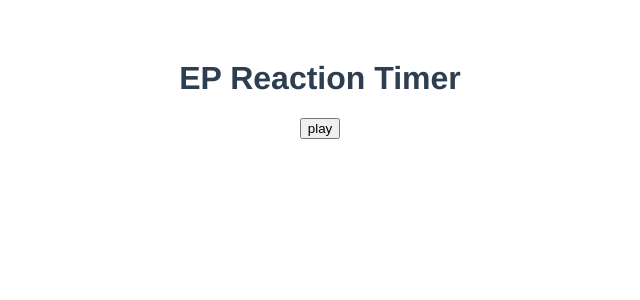
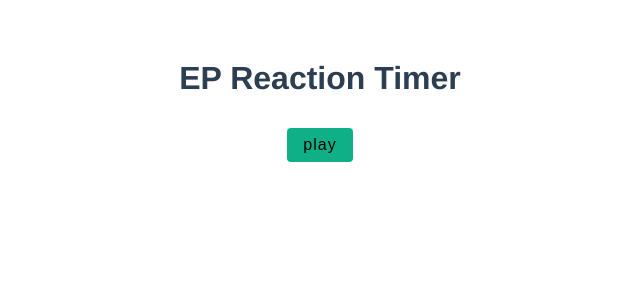
Before and after one commit to soehtut/reaction-timer-the-net-ninja, a Vue app: page / in a window 1280 px wide. Shown: the top 300 px of the page, without its empty margins (320-960 px from the left). Built offline with nearby package versions, Linux system fonts and the light colour scheme.

Commit message:
Finishing Touches

```diff
--- a/src/App.vue
+++ b/src/App.vue
@@ -47,4 +47,18 @@
   color: #2c3e50;
   margin-top: 60px;
 }
+button {
+  background-color: #0faf87;
+  border: none;
+  padding: 8px 16px;
+  border-radius: 4px;
+  font-size: 16px;
+  letter-spacing: 1px;
+  cursor: pointer;
+  margin: 10px;
+}
+button[disabled] {
+  opacity: 0.2;
+  cursor: not-allowed;
+}
 </style>
--- a/src/components/Block.vue
+++ b/src/components/Block.vue
@@ -55,4 +55,9 @@
         padding: 100px 0;
         margin: 40px auto;
     }
+    .rank {
+        font-size: 1.4em;
+        color: #0faf87;
+        font-weight: bold;
+    }
 </style>
--- a/src/components/Results.vue
+++ b/src/components/Results.vue
@@ -1,11 +1,26 @@
 <template>
     <p>Reaction Time : {{ score }} ms</p>
+    <p class="rank">{{ rank }}</p>
 </template>
 
 <script>
 export default {
     props: [
         'score'
-    ]
+    ],
+    data() {
+        return {
+            rank: null
+        }
+    },
+    mounted() {
+        if(this.score < 250) {
+            this.rank = 'Light Speed'
+        } else if(this.score < 400){
+            this.rank = 'Pretty Fast'
+        } else {
+            this.rank = 'Slot...'
+        }
+    }
 }
 </script>
```
